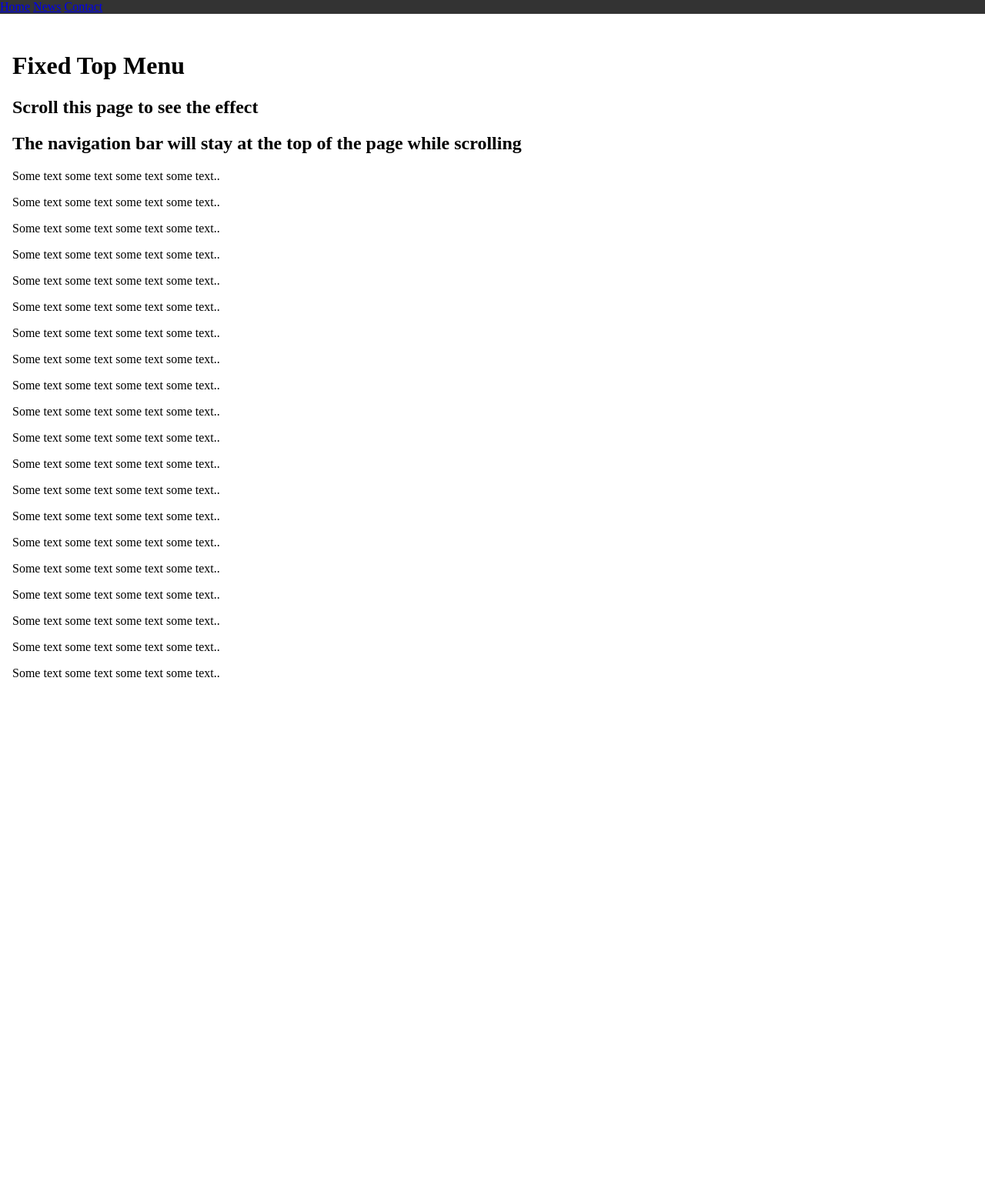
After one commit to aymanagh/intranet_cesi, a PHP site: page /test.php in a window 1280 px wide. The commit adds this page. Shown: the whole page at 77% size. Run offline with PHP 8.4, Linux system fonts and the light colour scheme.

Commit message:
fixed navbar

```diff
--- a/view/cloud.php
+++ b/view/cloud.php
@@ -5,7 +5,7 @@
         <?php include('header.php') ?>
         <title>Cloud numérique</title>
     </head>
-    <body class=background-cesi-yellow>
+    <body class="my-body">
         <!-- import Navbar -->
         <?php include('navbar.php')?>
         <div class="container container-cesi" style="margin-bottom : 1em" >
--- a/view/event.php
+++ b/view/event.php
@@ -5,7 +5,7 @@
         <?php include('header.php') ?>
         <title>Evènements</title>
     </head>
-    <body class="background-cesi-yellow">
+    <body class="my-body" >
     <!-- import Navbar -->
     <?php include('navbar.php')?>
         <div class="container container-cesi" style="border-radius : 25px">
--- a/view/faq.php
+++ b/view/faq.php
@@ -6,7 +6,7 @@
         <title>FAQ</title>
     </head>
 
-    <body class="background-cesi-yellow" {margin:0;}>
+    <body class="my-body">
         <!-- import Navbar -->
         <?php include('navbar.php')?>
         <div class="main">
--- a/view/navbar.php
+++ b/view/navbar.php
@@ -1,5 +1,5 @@
 
-<nav class="navbar navbar-expand-lg" style ="background-color : #25241f;" >
+<nav class="navbar navbar-expand-lg fixed-top" style ="background-color : #25241f;" >
   <a class="navbar-brand" href="#">Intranet - CESI</a>
   <button class="navbar-toggler" type="button" data-toggle="collapse" data-target="#navbarNavDropdown" aria-controls="navbarNavDropdown" aria-expanded="false" aria-label="Toggle navigation">
     <i class="fas fa-bars" style="color : white"></i>
--- /dev/null
+++ b/view/test.php
@@ -0,0 +1,61 @@
+<!DOCTYPE html>
+<html>
+<head>
+<meta name="viewport" content="width=device-width, initial-scale=1">
+<style>
+body {margin:0;}
+
+.navbar {
+  overflow: hidden;
+  background-color: #333;
+  position: fixed;
+  top: 0;
+  width: 100%;
+}
+
+
+
+.main {
+  padding: 16px;
+  margin-top: 30px;
+  height: 1500px; /* Used in this example to enable scrolling */
+}
+</style>
+</head>
+<body>
+
+<div class="navbar">
+  <a href="#home">Home</a>
+  <a href="#news">News</a>
+  <a href="#contact">Contact</a>
+</div>
+
+<div class="main">
+  <h1>Fixed Top Menu</h1>
+  <h2>Scroll this page to see the effect</h2>
+  <h2>The navigation bar will stay at the top of the page while scrolling</h2>
+
+  <p>Some text some text some text some text..</p>
+  <p>Some text some text some text some text..</p>
+  <p>Some text some text some text some text..</p>
+  <p>Some text some text some text some text..</p>
+  <p>Some text some text some text some text..</p>
+  <p>Some text some text some text some text..</p>
+  <p>Some text some text some text some text..</p>
+  <p>Some text some text some text some text..</p>
+  <p>Some text some text some text some text..</p>
+  <p>Some text some text some text some text..</p>
+  <p>Some text some text some text some text..</p>
+  <p>Some text some text some text some text..</p>
+  <p>Some text some text some text some text..</p>
+  <p>Some text some text some text some text..</p>
+  <p>Some text some text some text some text..</p>
+  <p>Some text some text some text some text..</p>
+  <p>Some text some text some text some text..</p>
+  <p>Some text some text some text some text..</p>
+  <p>Some text some text some text some text..</p>
+  <p>Some text some text some text some text..</p>
+</div>
+
+</body>
+</html>
```
Also changed, not shown: assets/css/style.css (+7 -4 lines), view/face.php (+8 -9 lines).
